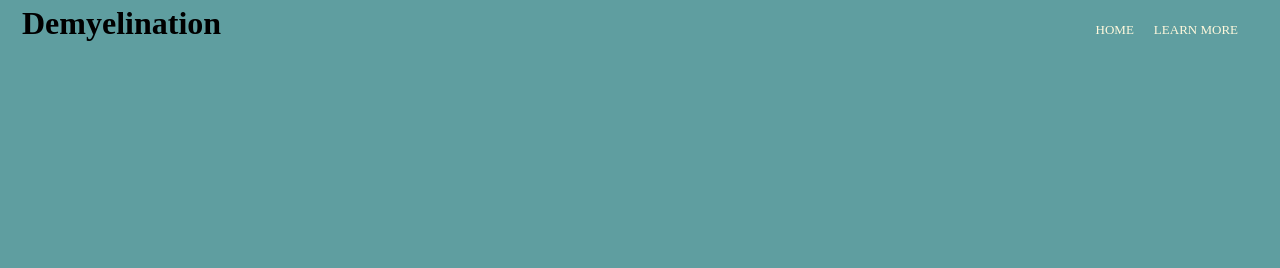
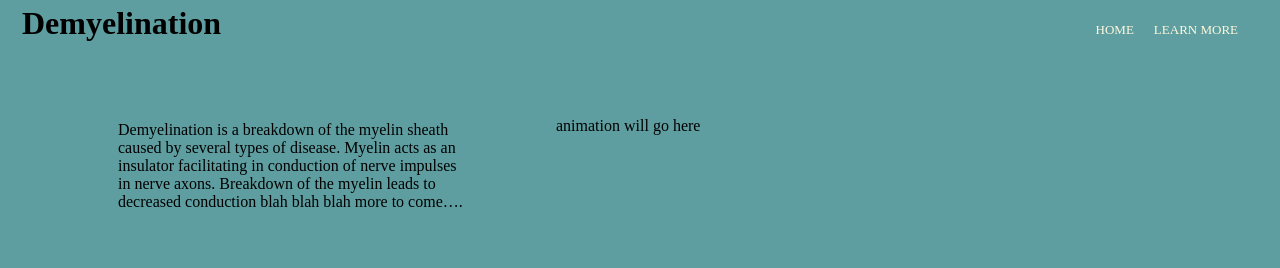
Before and after one commit to bdepascale/Demyelination, a plain HTML site: page index.html in a window 1280 px wide. Drawn offline with Linux system fonts and the light colour scheme.

Commit message:
added content div's and some content beginnings

```diff
--- a/index.html
+++ b/index.html
@@ -22,6 +22,19 @@
           </div>
         </div>
       </div>
+      <div class="content-wr">
+        <div class="content-left">
+          <div class="content-text">
+            <p>
+              Demyelination is a breakdown of the myelin sheath caused by
+              several types of disease. Myelin acts as an insulator facilitating
+              in conduction of nerve impulses in nerve axons. Breakdown of the
+              myelin leads to decreased conduction blah blah blah more to come….
+            </p>
+          </div>
+        </div>
+        <div class="content-right">animation will go here</div>
+      </div>
     </div>
   </body>
 </html>
--- a/styles.css
+++ b/styles.css
@@ -50,3 +50,20 @@ body {
 .nav-link-wr a:hover {
   color: black;
 }
+.content-wr{
+    padding-left: 40px;
+    display: flex;
+  justify-content: space-between;
+}
+
+.content-left{
+    width: 350px;
+    padding: 38px;
+    margin-left: 40px;
+}
+
+.content-right{
+   margin-left: 50px;
+   margin-right: auto;
+   margin-top: 50px;
+}
```
Lines whose indentation alone changed are shown as unchanged.
